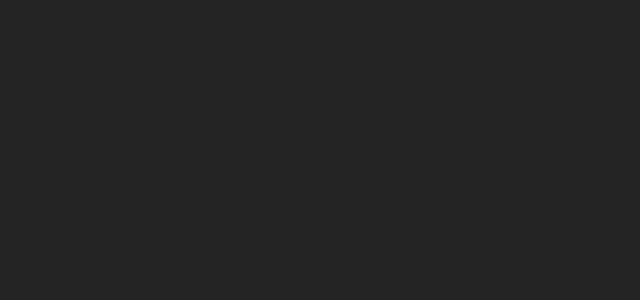
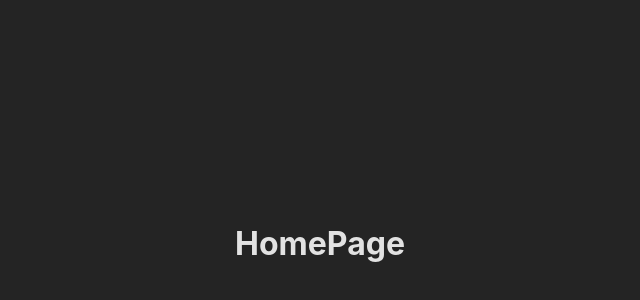
Before and after one commit to naathaliie/nathalie-frontend23-monster-university, a React (Vite) app: page / in a window 1280 px wide. Shown: the part 156-456 px from the top of the page, without its empty margins (320-960 px from the left). Built offline with nearby package versions, Linux system fonts and the light colour scheme.

Commit message:
router setup

```diff
--- a/package.json
+++ b/package.json
@@ -11,7 +11,8 @@
   },
   "dependencies": {
     "react": "^18.2.0",
-    "react-dom": "^18.2.0"
+    "react-dom": "^18.2.0",
+    "react-router-dom": "^6.22.3"
   },
   "devDependencies": {
     "@types/react": "^18.2.66",
--- a/src/HomePage.tsx
+++ b/src/HomePage.tsx
@@ -1,7 +1,11 @@
 import "./HomePage.css";
 
 function HomePage() {
-  return <></>;
+  return (
+    <div className="HomePage">
+      <h1>HomePage</h1>
+    </div>
+  );
 }
 
 export default HomePage;
--- a/src/main.tsx
+++ b/src/main.tsx
@@ -2,9 +2,17 @@
 import ReactDOM from "react-dom/client";
 import HomePage from "./HomePage.tsx";
 import "./index.css";
+import { createBrowserRouter, RouterProvider } from "react-router-dom";
+
+const router = createBrowserRouter([
+  {
+    path: "/",
+    element: <HomePage />,
+  },
+]);
 
 ReactDOM.createRoot(document.getElementById("root")!).render(
   <React.StrictMode>
-    <HomePage />
+    <RouterProvider router={router} />
   </React.StrictMode>
 );
```
Also changed, not shown: 1 other file (tests, documents, lock files or other folders).
